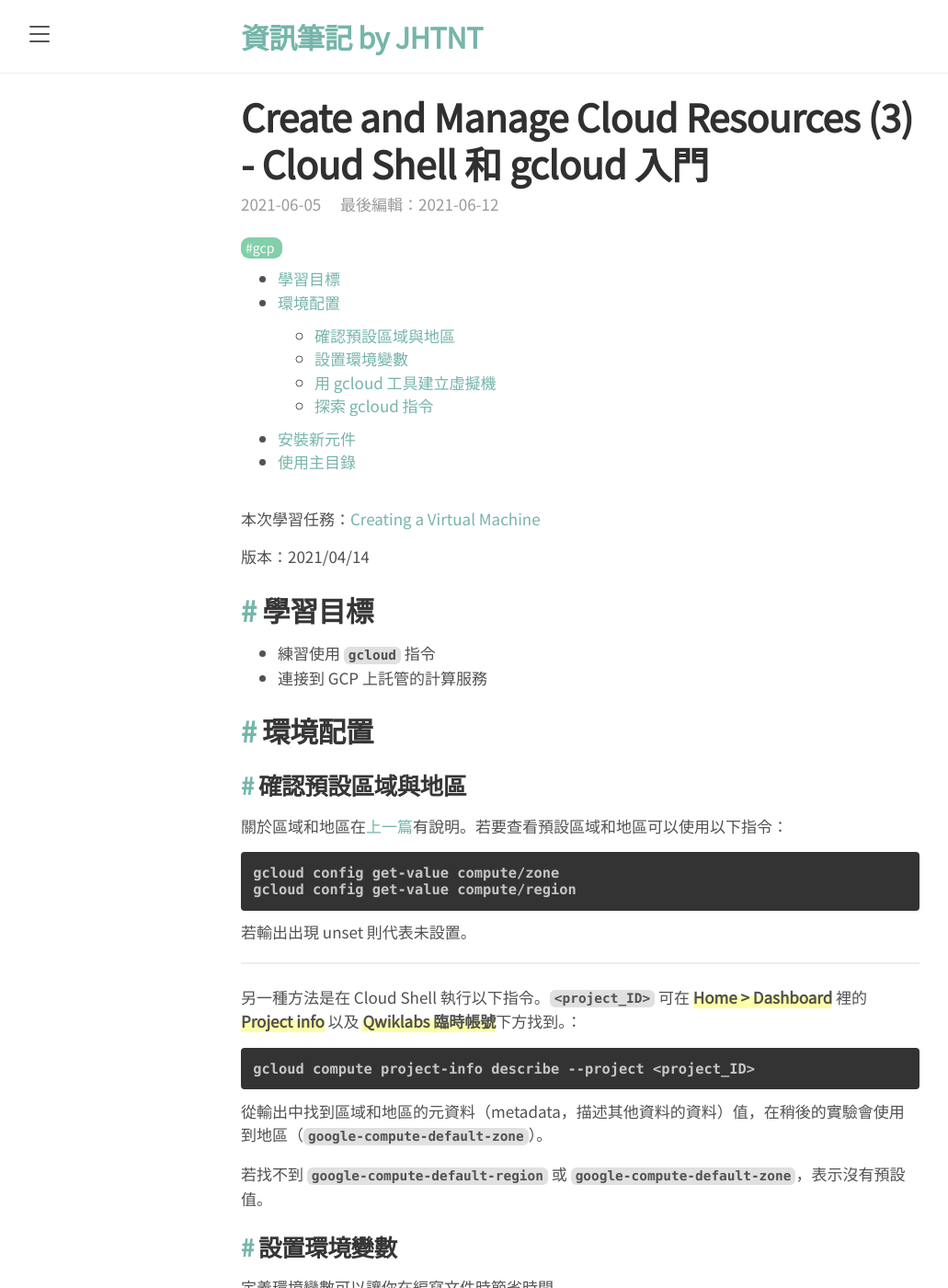
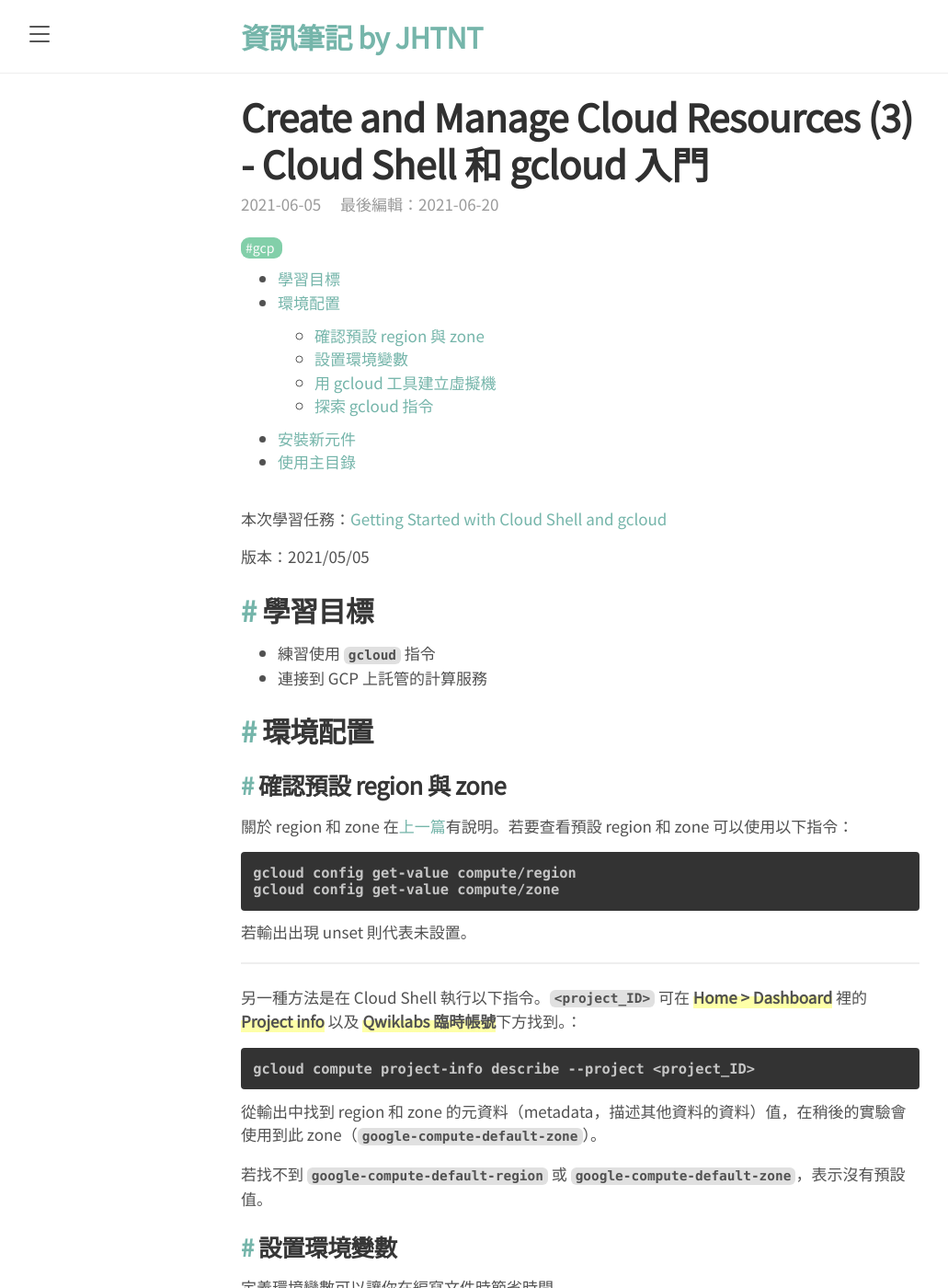
Before and after one commit to JHTNT/JHTNT, a Jekyll site: the page built from _posts/2021-06-05-qwik120-3.md, in a window 1280 px wide and 1400 px high. Shown: the whole window at 92% size, without its empty margins (9-1040 px from the left). Built offline with Jekyll 4.4.1, drawn with Linux system fonts in a browser that asks for light colours; some of the changed text lies outside the part shown.

Commit message:
Update 2021-06-05-qwik120-3.md

````diff
--- a/_posts/2021-06-05-qwik120-3.md
+++ b/_posts/2021-06-05-qwik120-3.md
@@ -1,15 +1,15 @@
 ---
 layout: post
 title: Create and Manage Cloud Resources (3) - Cloud Shell 和 gcloud 入門
-edit: 2021-06-12
+edit: 2021-06-20
 tags:
     - "gcp"
 ---
 
-本次學習任務：[Creating a Virtual Machine](https://google.qwiklabs.com/focuses/3563?parent=catalog)
+本次學習任務：[Getting Started with Cloud Shell and gcloud](https://google.qwiklabs.com/focuses/563?parent=catalog)
 <!-- more -->
 
-版本：2021/04/14
+版本：2021/05/05
 
 ### 學習目標
 
@@ -18,13 +18,13 @@ tags:
 
 ### 環境配置
 
-#### 確認預設區域與地區
+#### 確認預設 region 與 zone
 
-關於區域和地區在[上一篇](/articles/20210603-qwik120-2#認識區域和地區)有說明。若要查看預設區域和地區可以使用以下指令：
+關於 region 和 zone 在[上一篇](/articles/20210603-qwik120-2#regions-and-zones)有說明。若要查看預設 region 和 zone 可以使用以下指令：
 
 ```
+gcloud config get-value compute/region
 gcloud config get-value compute/zone
-gcloud config get-value compute/region
 ```
 
 若輸出出現 unset 則代表未設置。
@@ -36,7 +36,7 @@ gcloud config get-value compute/region
 gcloud compute project-info describe --project <project_ID>
 ```
 
-從輸出中找到區域和地區的元資料（metadata，描述其他資料的資料）值，在稍後的實驗會使用到地區（`google-compute-default-zone`）。
+從輸出中找到 region 和 zone 的元資料（metadata，描述其他資料的資料）值，在稍後的實驗會使用到此 zone（`google-compute-default-zone`）。
 
 若找不到 `google-compute-default-region` 或 `google-compute-default-zone`，表示沒有預設值。
 
@@ -54,7 +54,7 @@ gcloud compute project-info describe --project <project_ID>
    shell 在執行程式時，會提供一組環境變數，`export` 可以新增、修改或刪除環境變數並導入到使用者變數供後續程式使用。`export` 有 `-fnp` 三個可選引數，`-f` 代表變數名稱為函數名稱；`-n` 代表刪除變數，變數不會實際刪除，只是不會輸出到後續的環境中；`-p` 會列出所有 shell 提供的環境變數。
    </div>
 
-2. 建立儲存地區的環境變數，將 `<zone>` 替換為 `gcloud compute project-info describe` 指令輸出裡的 ***zone* 值**：
+2. 建立儲存 zone 的環境變數，將 `<zone>` 替換為 `gcloud compute project-info describe` 指令輸出裡的 ***zone* 值**：
 
    ```
    export ZONE=<zone>
@@ -83,10 +83,10 @@ gcloud compute instances create gcelab2 --machine-type n1-standard-2 --zone $ZON
 - `instances create` 用來建立新實例。
 - `gcelab2` 是虛擬機的名字
 - `--machine-type` flag（選用參數）將機器類型指定為 *n1-standard-2*。
-- `--zone` flag 指定虛擬機建立的地區。
+- `--zone` flag 指定虛擬機建立的 zone。
 
 <div markdown="span" class="info">
-如果省略 `--zone`，`gcloud` 會根據你的預設屬性選擇區域。若是省略其他必要設定如 `machine type` 與 `image`，則會設為預設值。
+如果省略 `--zone`，`gcloud` 會根據你的預設屬性選擇 zone。若是省略其他必要設定如 `machine type` 與 `image`，則會設為預設值。
 </div>
 
 使用以下指令查看 `create` 的幫助：
````
